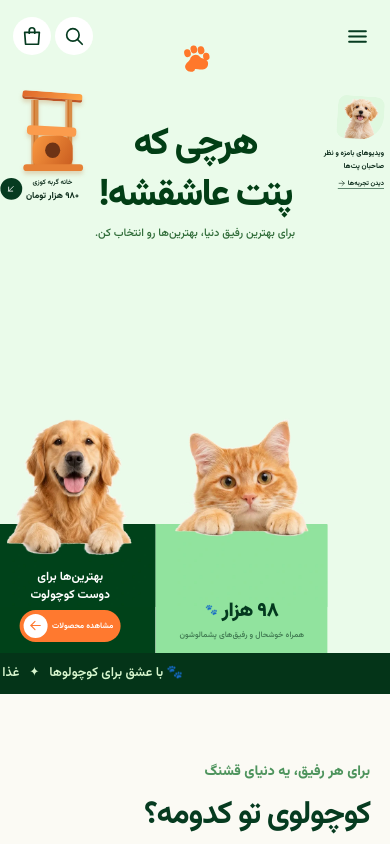
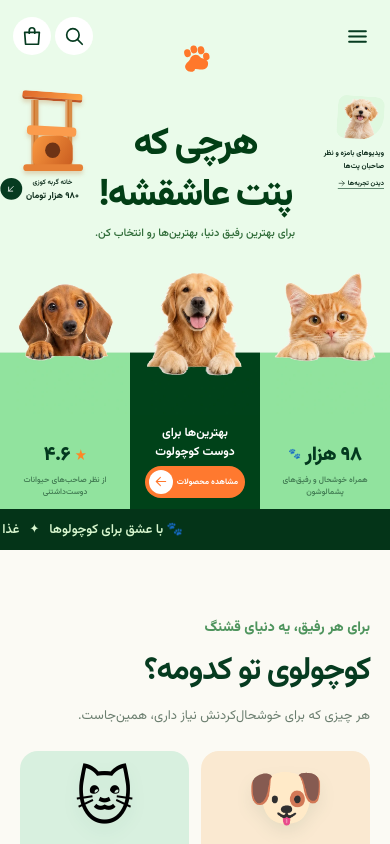
Before and after one commit to danialshams/petshop, a Next.js app: page / in a window 390 px wide. Shown: the top 844 px of the page. Built offline with nearby package versions, Linux system fonts and the light colour scheme.

Commit message:
fix: fit all three pet cards on mobile and remove oversized empty hero gap

```diff
--- a/app/globals.css
+++ b/app/globals.css
@@ -332,13 +332,13 @@
  .topbar .brand-icon{display:flex}
  .topbar .mobile-paw-menu{order:0;margin-inline-end:auto;position:relative;z-index:2}
  .topbar .top-actions{order:2;margin-inline-start:auto;position:relative;z-index:2}
- .hero-stage{height:clamp(405px,116vw,510px)!important}
+ .hero-stage{height:clamp(265px,72vw,350px)!important}
  .hero-pet-panels{
-   width:132vw;max-width:none;left:50%;transform:translateX(-50%);
-   margin-top:calc(-132vw * .226667);grid-template-columns:repeat(3,minmax(0,1fr));
+   width:100vw;max-width:none;left:auto;transform:none;
+   margin-top:calc(-100vw * .226667);grid-template-columns:repeat(3,minmax(0,1fr));
  }
  .hero-pet-panel{aspect-ratio:auto;min-height:clamp(235px,62vw,320px);overflow:hidden;isolation:isolate}
- .hero-pet-panel::before{content:"";position:absolute;top:calc(132vw * .68 / 3);bottom:0;left:0;right:0;background:#91e39e;z-index:0}
+ .hero-pet-panel::before{content:"";position:absolute;top:calc(100vw * .68 / 3);bottom:0;left:0;right:0;background:#91e39e;z-index:0}
  .hero-pet-panel--middle::before{background:#004219}
  .hero-pet-panel-media{width:100%;height:auto;aspect-ratio:500/580;object-fit:contain;position:relative;z-index:1}
  .hero-pet-panel-caption{bottom:12px;left:4px;right:4px;gap:5px;min-height:auto}
```
